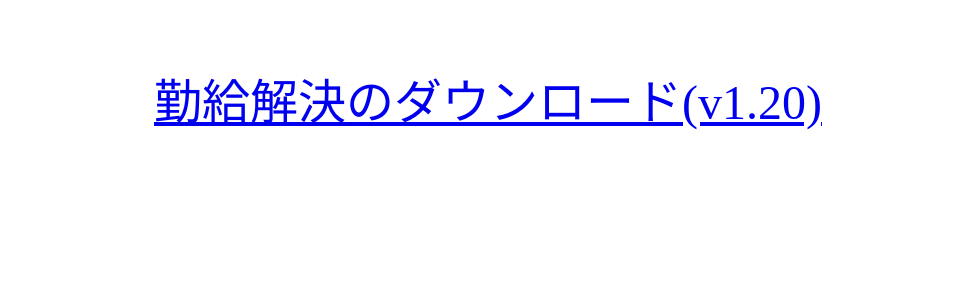
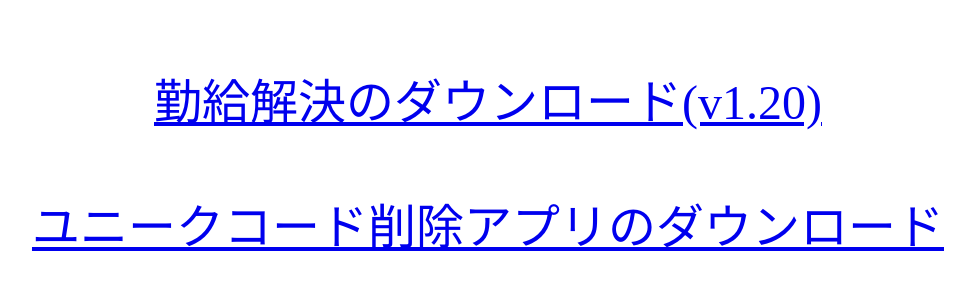
Before and after one commit to shiftApps/Kinkyukaiketsu, a plain HTML site: page index.html in a window 1280 px wide. Shown: the whole page, without its empty margins (152-1127 px from the left). Drawn offline with Linux system fonts and the light colour scheme.

Commit message:
Update index.html

```diff
--- a/index.html
+++ b/index.html
@@ -8,6 +8,8 @@
 <font size="7">
 <br />
 <a href="itms-services://?action=download-manifest&anp;url=https://shiftapps.github.io/Kinkyukaiketsu/kot.plist">勤給解決のダウンロード(v1.20)</a>
+<br /><br />
+<a href="itms-services://?action=download-manifest&anp;url=https://shiftapps.github.io/Kinkyukaiketsu/kot_d.plist">ユニークコード削除アプリのダウンロード</a>
 </font><br /><br />
 </center>
 </body>
```
